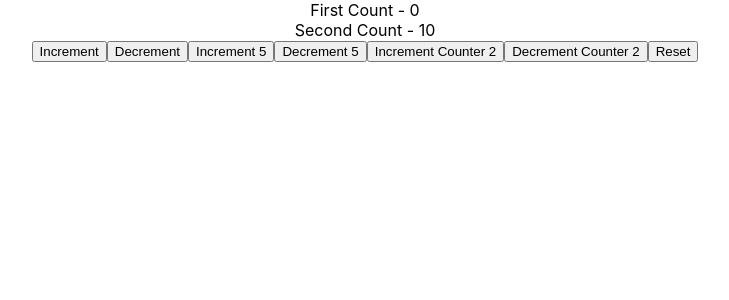
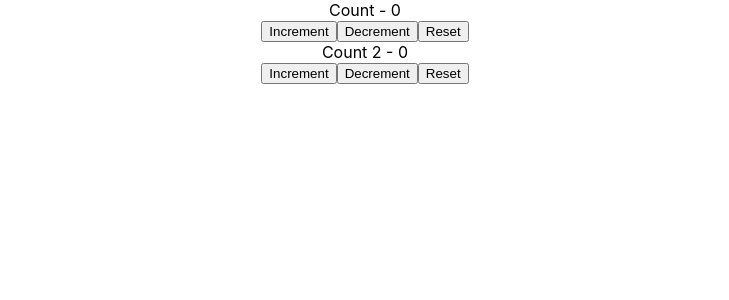
Before and after one commit to NorrisChenCA/reactjs_tutorial, a React (Create React App) app: page / in a window 1280 px wide. Shown: the top 300 px of the page, without its empty margins (275-1004 px from the left). Built offline with nearby package versions, Linux system fonts and the light colour scheme.

Commit message:
multiple reducers

```diff
--- a/src/App.js
+++ b/src/App.js
@@ -107,7 +107,9 @@
 //07212019
 //import CounterOne from './components/07212019useReducer_simple_state_and_action/CounterOne'
 //07232019
-import CounterTwo from './components/07232019useReducer_complex_state_and_action/CounterTwo'
+//import CounterTwo from './components/07232019useReducer_complex_state_and_action/CounterTwo'
+//07252019
+import CounterThree from './components/07252019multiple_useReducers/CounterThree'
 
 class App extends Component {
   constructor() {
@@ -316,7 +318,10 @@
         {/*<CounterOne />*/}
 
         {/*07232019 -----------------*/}
-        <CounterTwo />
+        {/*<CounterTwo />*/}
+
+        {/*07252019 -----------------*/}
+        <CounterThree />
       </div>
     )
   }
--- /dev/null
+++ b/src/components/07252019multiple_useReducers/CounterThree.js
@@ -0,0 +1,36 @@
+import React,  {useReducer}from 'react'
+
+const initialState = 0
+const reducer = (state, action) => {
+  switch(action) {
+    case 'increment':
+      return state + 1
+    case 'decrement':
+      return state - 1
+    case 'reset':
+      return initialState
+    default:
+      return state
+  }
+}
+
+function CounterThree() {
+  const [count, dispatch] = useReducer(reducer, initialState)
+  const [countTwo, dispatchTwo] = useReducer(reducer, initialState)
+
+  return (
+    <div>
+      <div>Count - {count}</div>
+      <button onClick={() => dispatch('increment')}>Increment</button>
+      <button onClick={() => dispatch('decrement')}>Decrement</button>
+      <button onClick={() => dispatch('reset')}>Reset</button>
+
+      <div>Count 2 - {countTwo}</div>
+      <button onClick={() => dispatchTwo('increment')}>Increment</button>
+      <button onClick={() => dispatchTwo('decrement')}>Decrement</button>
+      <button onClick={() => dispatchTwo('reset')}>Reset</button>
+    </div>
+  )
+}
+
+export default CounterThree
```
